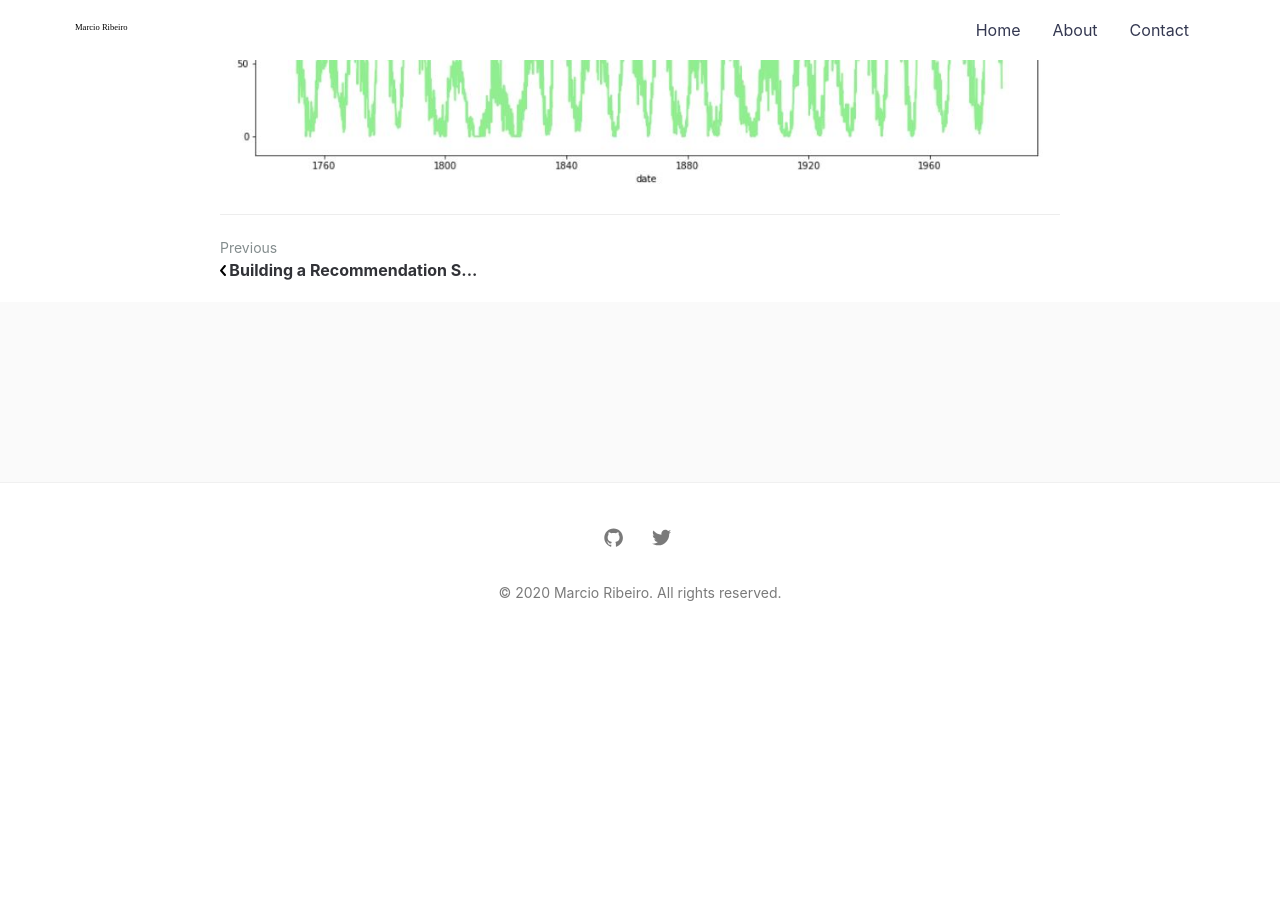
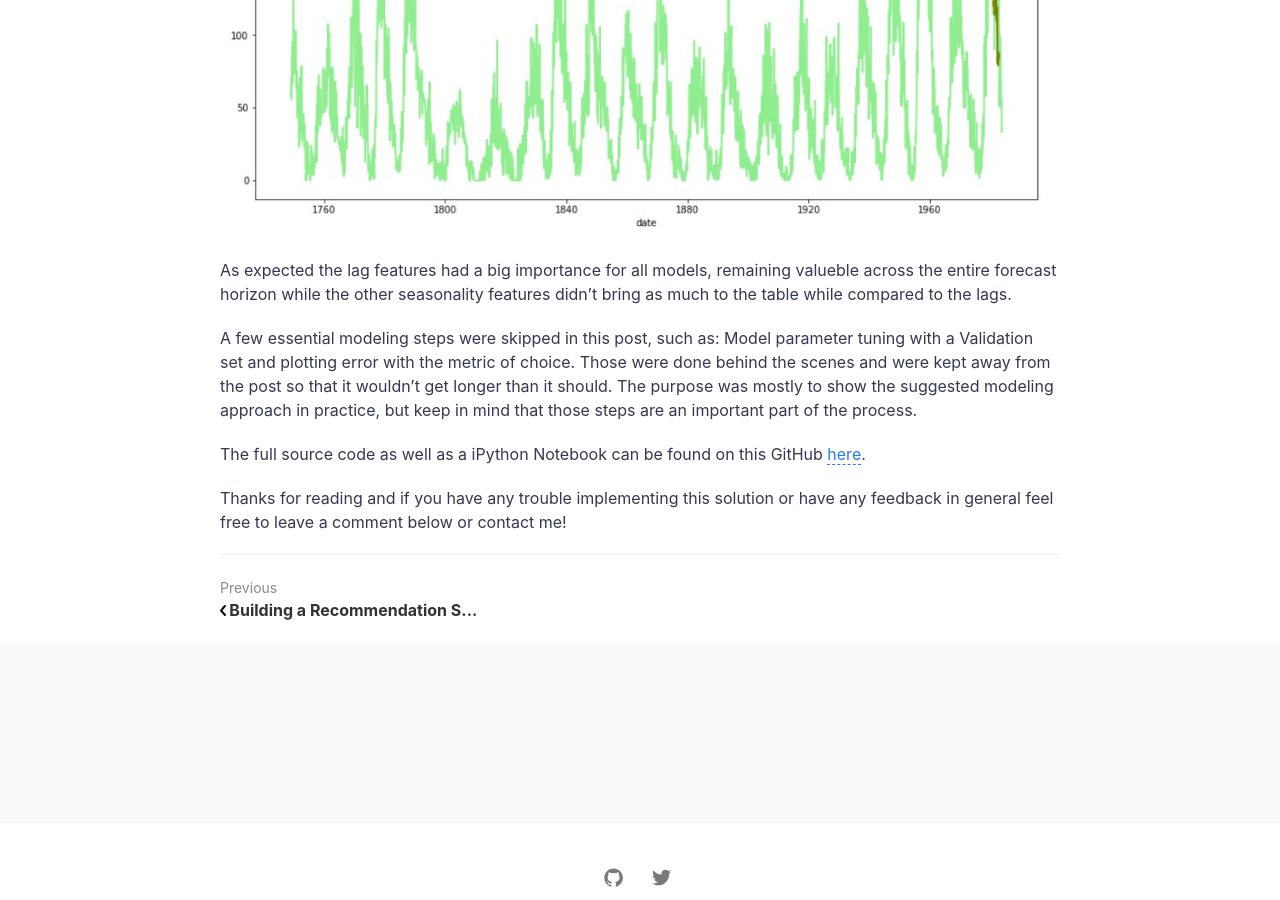
Before and after one commit to marciovai/marciovai.github.io, a Jekyll site: the page built from _posts/2020-08-03-timeseries-forecasting-with-model-ensemble.md, in a window 1280 px wide and 900 px high, scrolled down 10407 px. Built offline with Jekyll 4.4.1, drawn with Linux system fonts in a browser that asks for light colours; comment, search, counter and statistics services are not loaded; before the commit the page ends 11055 px from its top, so only the background shows below that; some of the changed text lies outside the part shown.

Commit message:
Update post 2

````diff
--- a/_posts/2020-08-03-timeseries-forecasting-with-model-ensemble.md
+++ b/_posts/2020-08-03-timeseries-forecasting-with-model-ensemble.md
@@ -17,6 +17,8 @@ For our solution today the algorithm of choice is the GBM (_Gradient Boosting Ma
 One of the strenghts of tree-based algorithms when used for Timeseries is its ability to use categorical data. For example imagine you would try to forecast sales from multiple stores across the country. The tree architecture will be able to use this information to build the trees/predictors and create this sense of "hierarchy" within a single model. As it turns out this is a category of problems in itself, which is called Hierarchical Timeseries, I will leave here [Optimal combination forecasts for hierarchical time series](http://webdoc.sub.gwdg.de/ebook/serien/e/monash_univ/wp9-07.pdf) as an interesting read if you want to learn more about the topic.
 
 Also, before we being: Don't take this as the state-of-the-art solution for any Timeseries problem because there is no such thing, at least for now. Instead, use this as an additional tool or modeling approach to add to your arsenal for solving Timeseries tasks. Now let's get to the modeling!
+
+The full source code is available [here](https://github.com/marciovai/timeseries_ensemble).
 
 # The Model(s)
 
@@ -278,5 +280,13 @@ for index, model in models_dict.items():
 ```
 
 {:refdef: style="text-align: center;"}
-![Results 2](/images/results_2.JPG)
+![Results 2](/images/results_2.jpg)
 {: refdef}
+
+As expected the lag features had a big importance for all models, remaining valueble across the entire forecast horizon while the other seasonality features didn't bring as much to the table while compared to the lags.
+
+A few essential modeling steps were skipped in this post, such as: Model parameter tuning with a Validation set and plotting error with the metric of choice. Those were done behind the scenes and were kept away from the post so that it wouldn't get longer than it should. The purpose was mostly to show the suggested modeling approach in practice, but keep in mind that those steps are an important part of the process.
+
+The full source code as well as a iPython Notebook can be found on this GitHub [here](https://github.com/marciovai/timeseries_ensemble).
+
+Thanks for reading and if you have any trouble implementing this solution or have any feedback in general feel free to leave a comment below or contact me!
````
